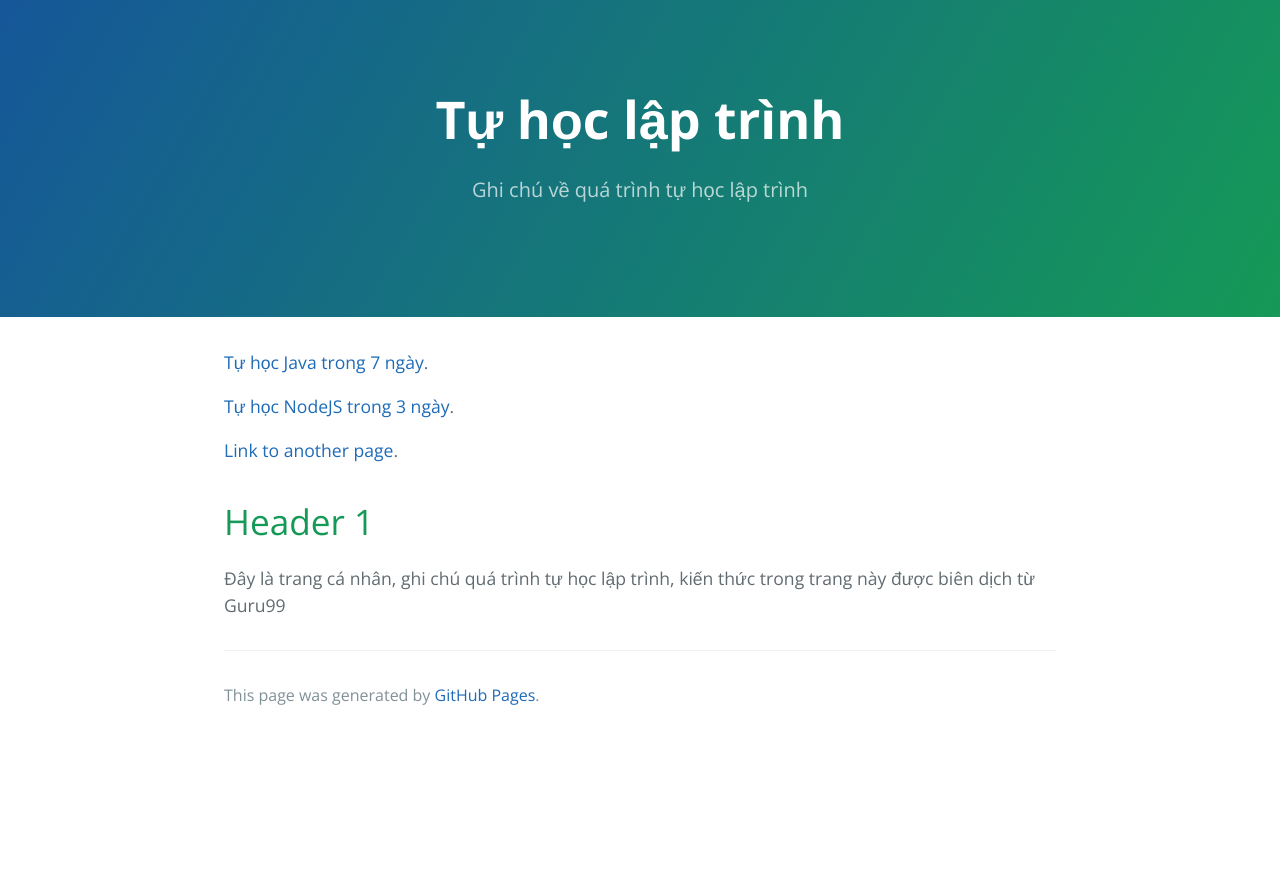
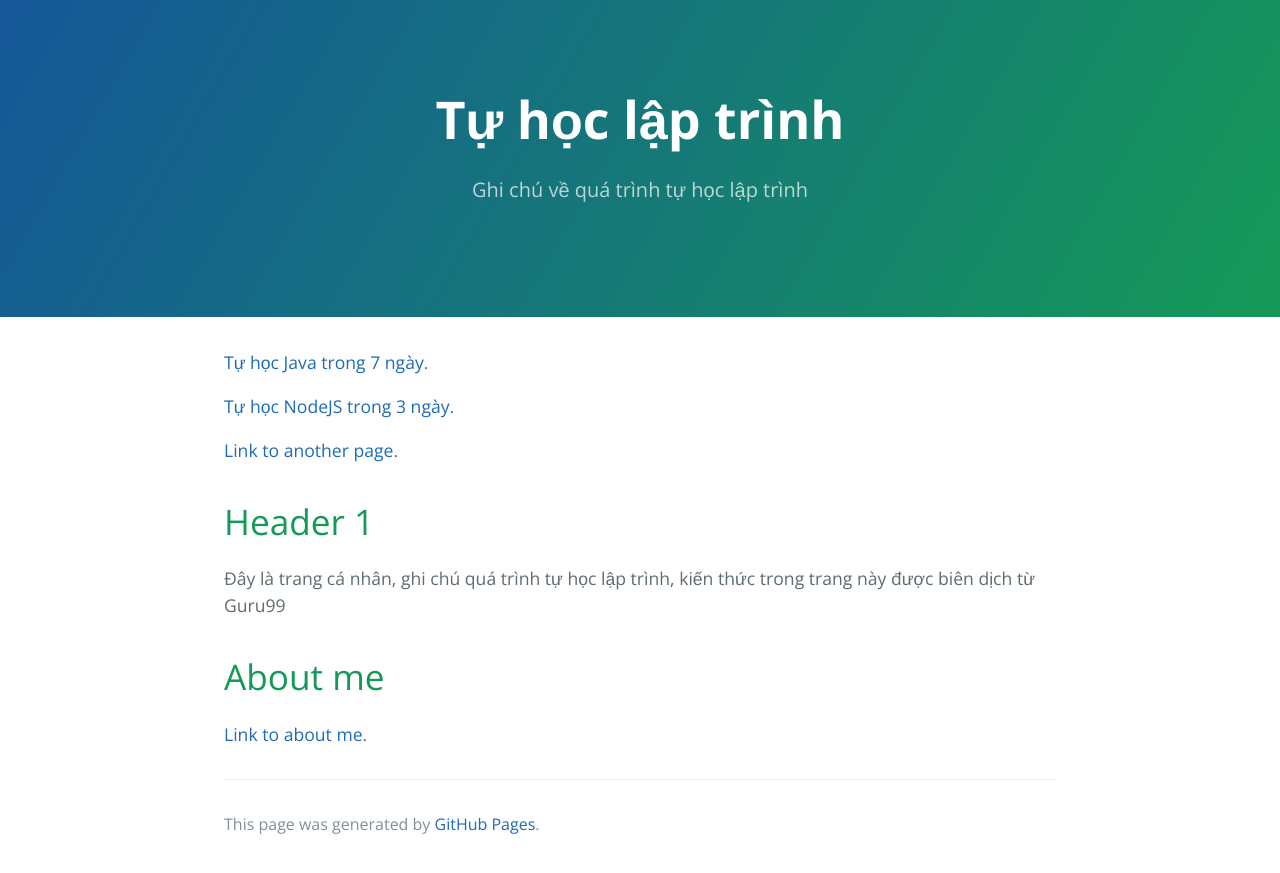
Before and after one commit to lxnhiqn905/lxnhiqn905.github.io, a Jekyll site: the page built from index.md, in a window 1280 px wide. Shown: the top 873 px of the page. Built offline with Jekyll 4.4.1, drawn with Linux system fonts in a browser that asks for light colours.

Commit message:
Add about me

```diff
--- a/index.md
+++ b/index.md
@@ -15,3 +15,6 @@ description: Ghi chú về quá trình tự học lập trình
 # Header 1
 
 Đây là trang cá nhân, ghi chú quá trình tự học lập trình, kiến thức trong trang này được biên dịch từ Guru99
+
+# About me
+[Link to about me](./about-me.md).
```
